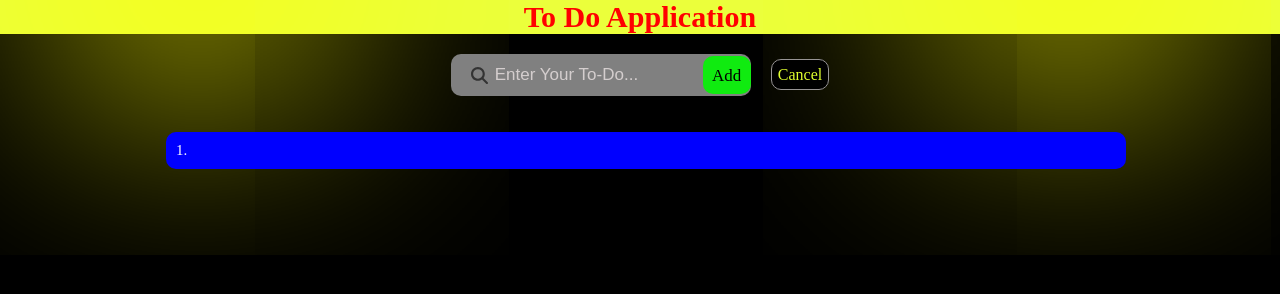
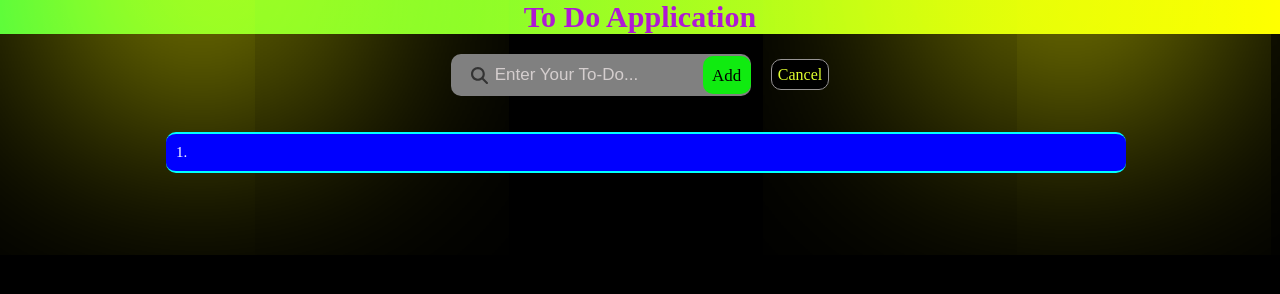
Before and after one commit to FinestWay/Input, a plain HTML site: page index.html in a window 1280 px wide. Both pictures are taken after a click on the element 726 px from the left and 75 px from the top of the page. Drawn offline with Linux system fonts and the light colour scheme.

Commit message:
added files

```diff
--- a/script.js
+++ b/script.js
@@ -31,8 +31,9 @@ btn.addEventListener('click', () => {
     li.style.fontSize = "15px"
     li.style.padding = "10px"
     li.style.backgroundColor = "blue"
-    // li.style.overflowX = "scroll"
     li.style.borderRadius = "10px"
+    li.style.borderTop = "2px solid aqua"
+    li.style.borderBottom = "2px solid aqua"
     const list = document.querySelector('.lists')
     list.appendChild(li);
 });
--- a/style.css
+++ b/style.css
@@ -89,15 +89,16 @@ img {
 }
 
 #first {
-    color: red;
+    color: rgb(175, 24, 212);
     width: 100%;
     text-align: center;
     margin-bottom: 20px;
-    background-color: rgb(235, 255, 59);
+    background:linear-gradient(to right, rgb(68, 252, 68), yellow);
     padding: 0;
 }
 
 #first h1 {
+    font-weight: 900;
     font-size: 30px;
 }
 
```
